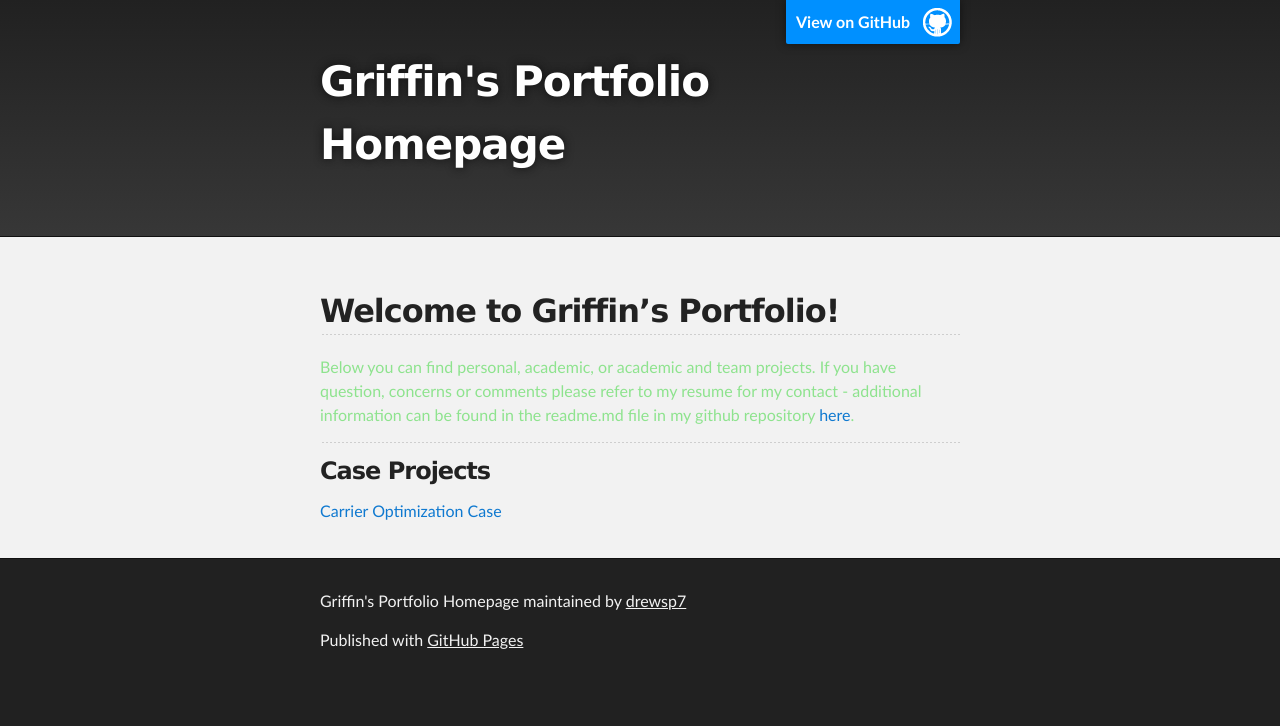
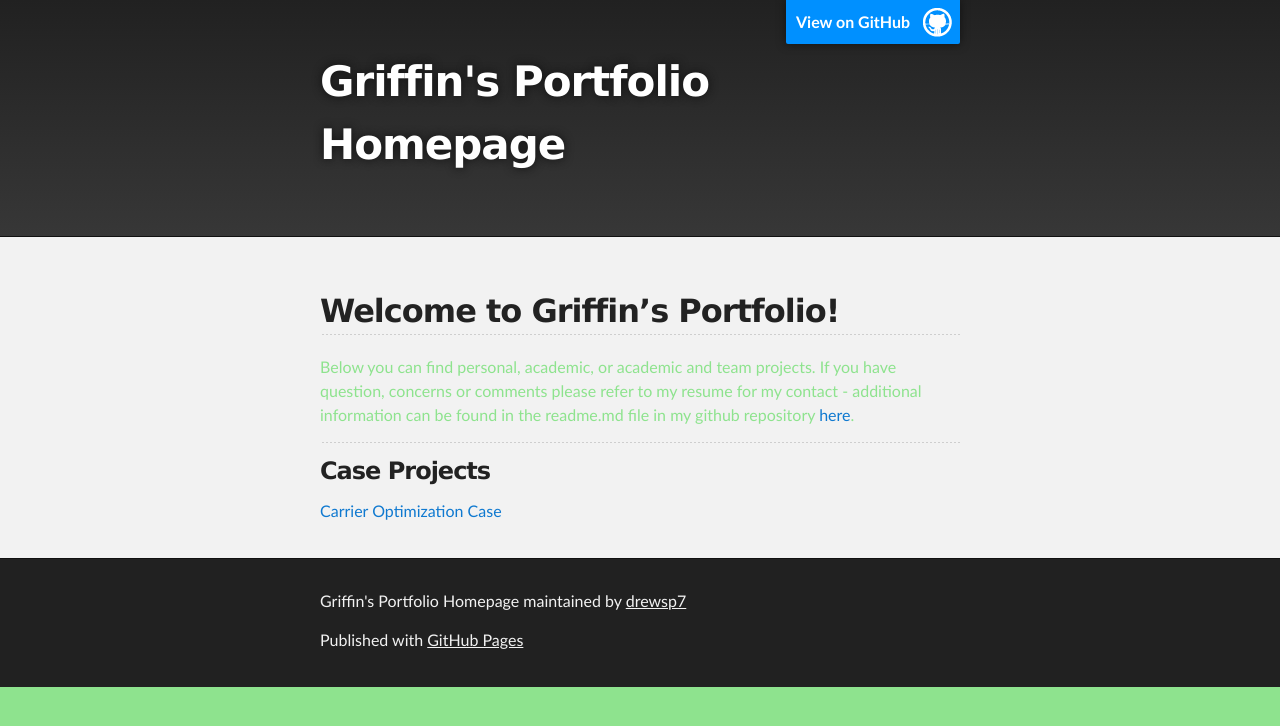
Before and after one commit to drewsp7/griffinsalyer.github.io, a Jekyll site: the page built from index.md, in a window 1280 px wide. Shown: the top 726 px of the page. Built offline with Jekyll 4.4.1, drawn with Linux system fonts in a browser that asks for light colours; our own code applies the rules of GitHub Pages for plain Markdown files; the repository's description, which GitHub fills in, is left out.

Commit message:
Update jekyll-theme-slate.scss

```diff
--- a/_sass/jekyll-theme-slate.scss
+++ b/_sass/jekyll-theme-slate.scss
@@ -46,7 +46,7 @@ Theme Styles
 body {
   box-sizing: border-box;
   color:#8ee38e; // 373737
-  background: #212121; //dark green - very bottom //212121
+  background: #8ee38e; //dark green - very bottom //212121
   font-size: 16px;
   font-family: 'Myriad Pro', Calibri, Helvetica, Arial, sans-serif;
   line-height: 1.5;
```
